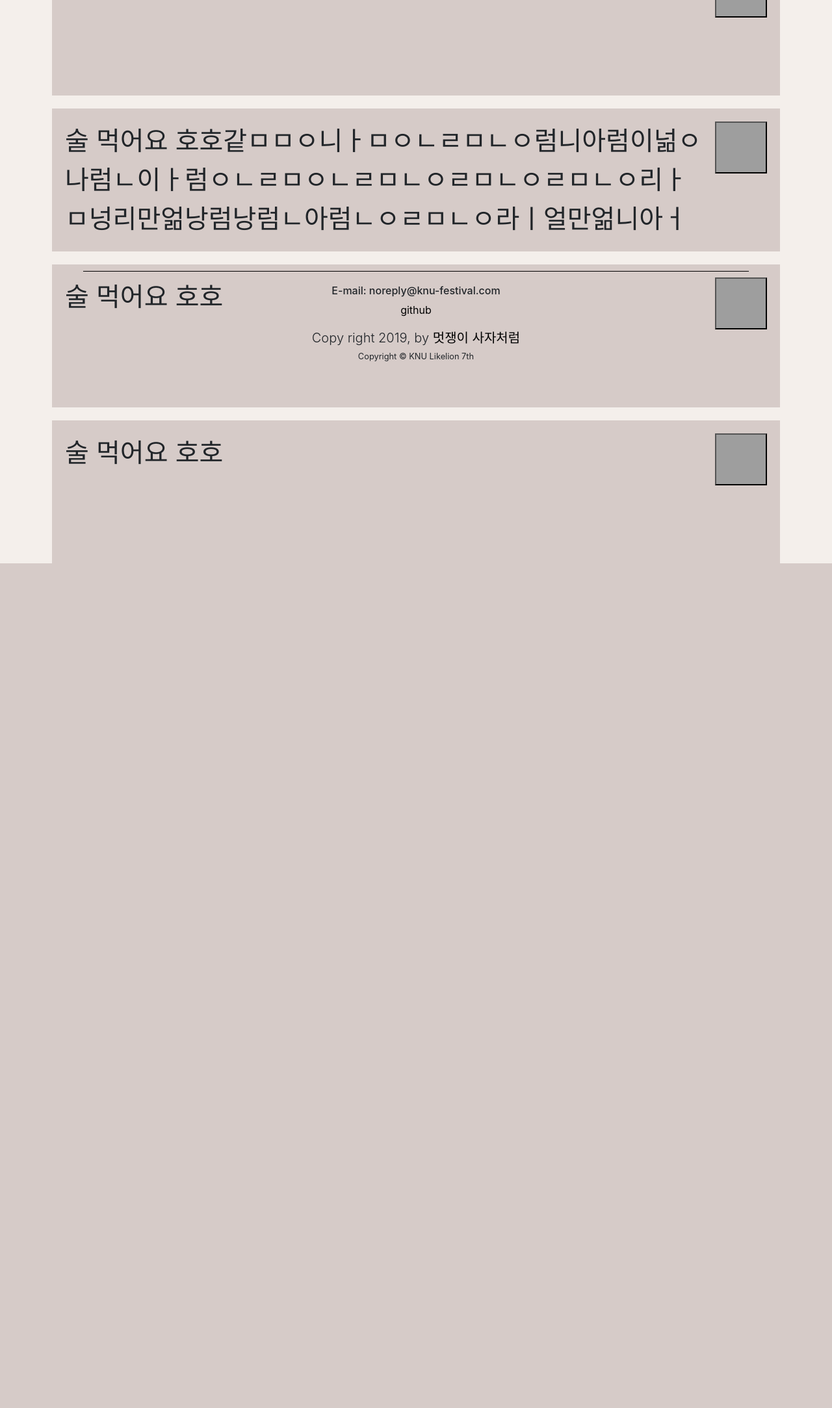
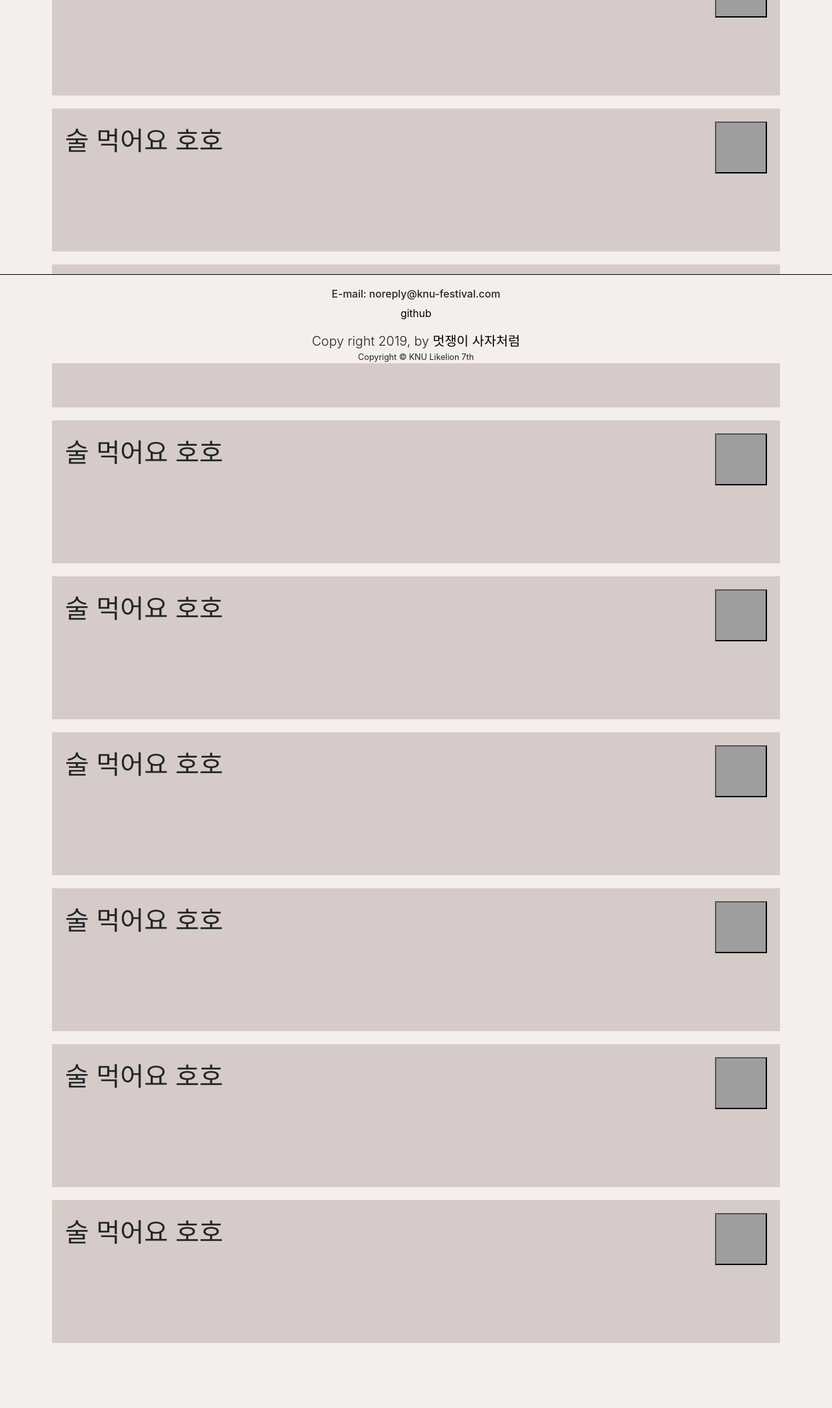
Before and after one commit to qwlake/knu-festival, a Django app: page /friendboard/ in a window 1280 px wide. Shown: the part 241-2408 px from the top of the page at 65% size. Before the commit the page ends 1108 px from the top, so only its background shows below. Run offline with Django 3.2, Linux system fonts and the light colour scheme; some libraries are stand-ins or nearby versions; some web fonts are replaced; grey boxes are pictures that could not be loaded.

Commit message:
fix bugs with footer

```diff
--- a/festival/static/css/index.css
+++ b/festival/static/css/index.css
@@ -16,14 +16,16 @@ a{
 }
 
 .footerClass {
-   position: absolute;
-   display: block;
-   width: 80%;
-   left: 10%;
+   position: fixed;
+   display: flex;
+   flex-flow: column;
+   width: 100%;
+
    bottom: 0;
    text-align: center;
    border-top: 1px solid black;
    padding-top: 20px;
+   background-color: rgb(244, 239, 235);
 }
 
 .title {
--- a/friendboard/templates/friendboard.html
+++ b/friendboard/templates/friendboard.html
@@ -6,37 +6,71 @@
 {% endblock %}
 
 {% block contents %}
-<body class="friendboardBody">
+    <div class="friendboardBody">
     <h1 class="title">술친구</h1>
     <div class="friends">
         <div class="friend">
             <p>술 먹어요 호호</p>
             <div class="buttons">
                 <button></button>
-
             </div>
         </div>
-        <div class="friend">
-        <p>술 먹어요 호호같ㅁㅁㅇ니ㅏㅁㅇㄴㄹㅁㄴㅇ럼니아럼이넒ㅇ나럼ㄴ이ㅏ럼ㅇㄴㄹㅁㅇㄴㄹㅁㄴㅇㄹㅁㄴㅇㄹㅁㄴㅇ리ㅏㅁ넝리만얾낭럼낭럼ㄴ아럼ㄴㅇㄹㅁㄴㅇ라ㅣ얼만얾니아ㅓ</p>
-        <div class="buttons">
-        <button></button>
 
-        </div>
-        </div>
         <div class="friend">
             <p>술 먹어요 호호</p>
             <div class="buttons">
                 <button></button>
-
             </div>
         </div>
+
         <div class="friend">
             <p>술 먹어요 호호</p>
             <div class="buttons">
                 <button></button>
+            </div>
+        </div>
 
+        <div class="friend">
+            <p>술 먹어요 호호</p>
+            <div class="buttons">
+                <button></button>
+            </div>
+        </div>
+
+        <div class="friend">
+            <p>술 먹어요 호호</p>
+            <div class="buttons">
+                <button></button>
+            </div>
+        </div>
+
+        <div class="friend">
+            <p>술 먹어요 호호</p>
+            <div class="buttons">
+                <button></button>
+            </div>
+        </div>
+
+        <div class="friend">
+            <p>술 먹어요 호호</p>
+            <div class="buttons">
+                <button></button>
+            </div>
+        </div>
+
+        <div class="friend">
+            <p>술 먹어요 호호</p>
+            <div class="buttons">
+                <button></button>
+            </div>
+        </div>
+
+        <div class="friend">
+            <p>술 먹어요 호호</p>
+            <div class="buttons">
+                <button></button>
             </div>
         </div>
     </div>
-</body>
+    </div>
 {% endblock %}
```
Lines whose indentation alone changed are shown as unchanged.
